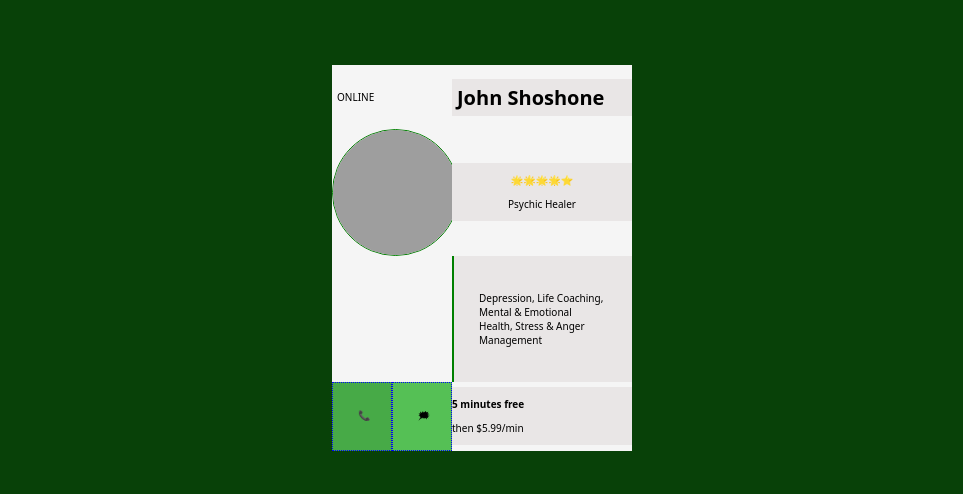
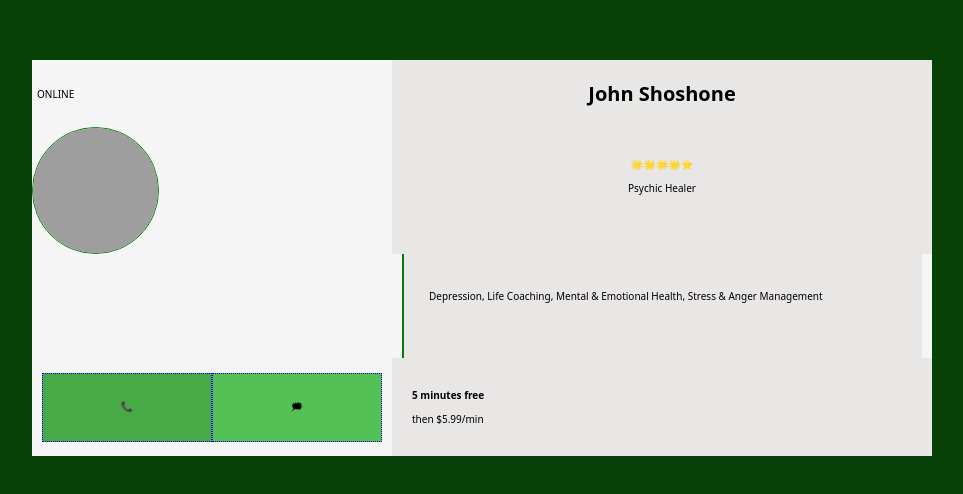
Before and after one commit to giamazonas/Flexbox-Grid-Responsive-Design-Lab, a plain HTML site: page index.html in a window 1280 px wide. Shown: the part 150-644 px from the top of the page, without its empty margins (158-1121 px from the left). Drawn offline with Linux system fonts and the light colour scheme; grey boxes are pictures that could not be loaded.

Commit message:
correct switch

```diff
--- a/css/style.css
+++ b/css/style.css
@@ -29,7 +29,7 @@ body {
 }
 
 main {
-  max-width: 300px;
+  /* max-width: 300px;  */
   border: 10px red;
   background-color: whitesmoke;
   display: flex;
@@ -84,7 +84,7 @@ img {
  /* change to grid display  */
 @media only screen and (min-width: 600px){
   main {
-    width: 700px;
+    width: 900px;
     display: grid;
     grid-template-columns: 40% 60%;
     grid-template-rows: auto auto auto auto;
@@ -96,6 +96,13 @@ img {
       "contact offer";
   }
   /* tie each piece to respective area */
+  #name, #occupation, #brand, #offer{
+    margin: 0px;
+    height: 100%;
+    padding: 20px;
+    background-color: rgb(233, 230, 230);
+  }
+
   #status {
     grid-area: status;
     margin-left: auto;
@@ -106,11 +113,13 @@ img {
   #name{
     grid-area: name;
     background-color: rgb(233, 230, 230);
+    text-align: center;
   }
   #img {
     grid-area: img;
     margin: 0 auto;
     /* centers item within parent */
+
   }
   #occupation {
     grid-area: occupation;
@@ -118,12 +127,16 @@ img {
   #brand {
     grid-area: brand;
     display: flex;
-    background-color: rgb(233, 230, 230);
     border-left: 2px solid green;
     padding: 25px;
+    margin: 10px;
+
+
   }
   #contact {
     grid-area: contact;
+    display: flex;
+    padding: 10px;
   }
   #offer {
     grid-area: offer;
```
